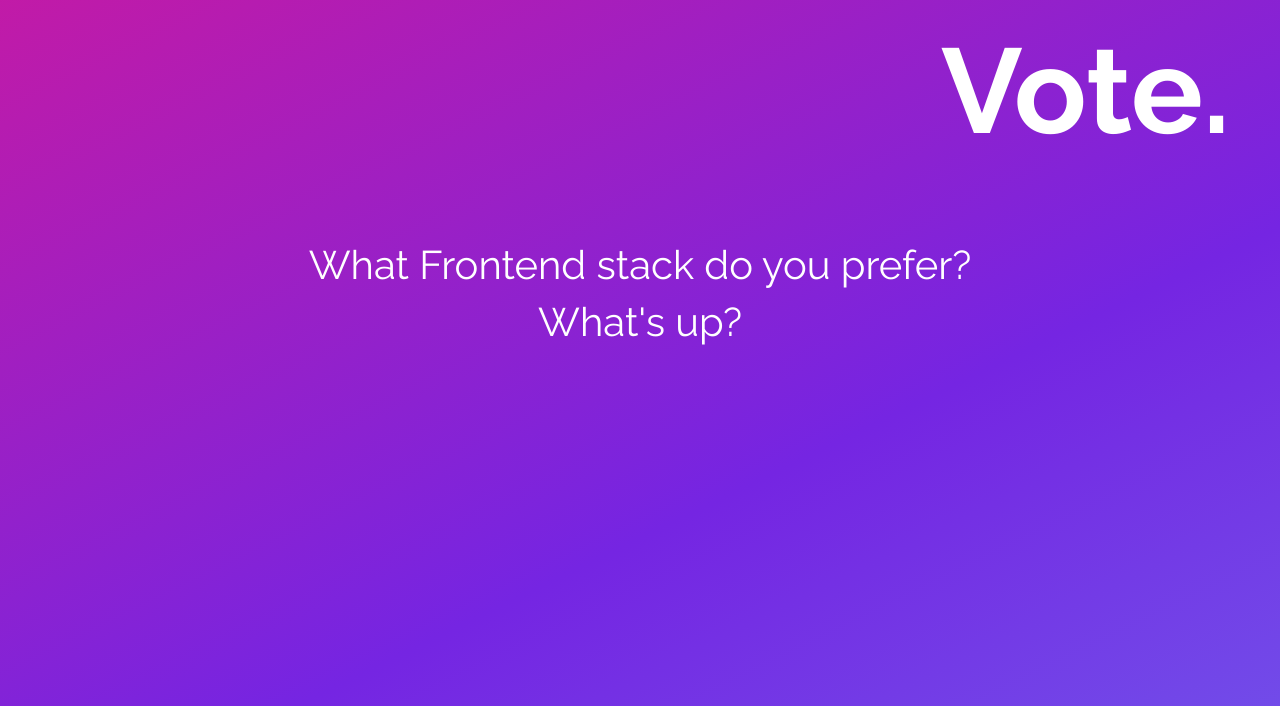
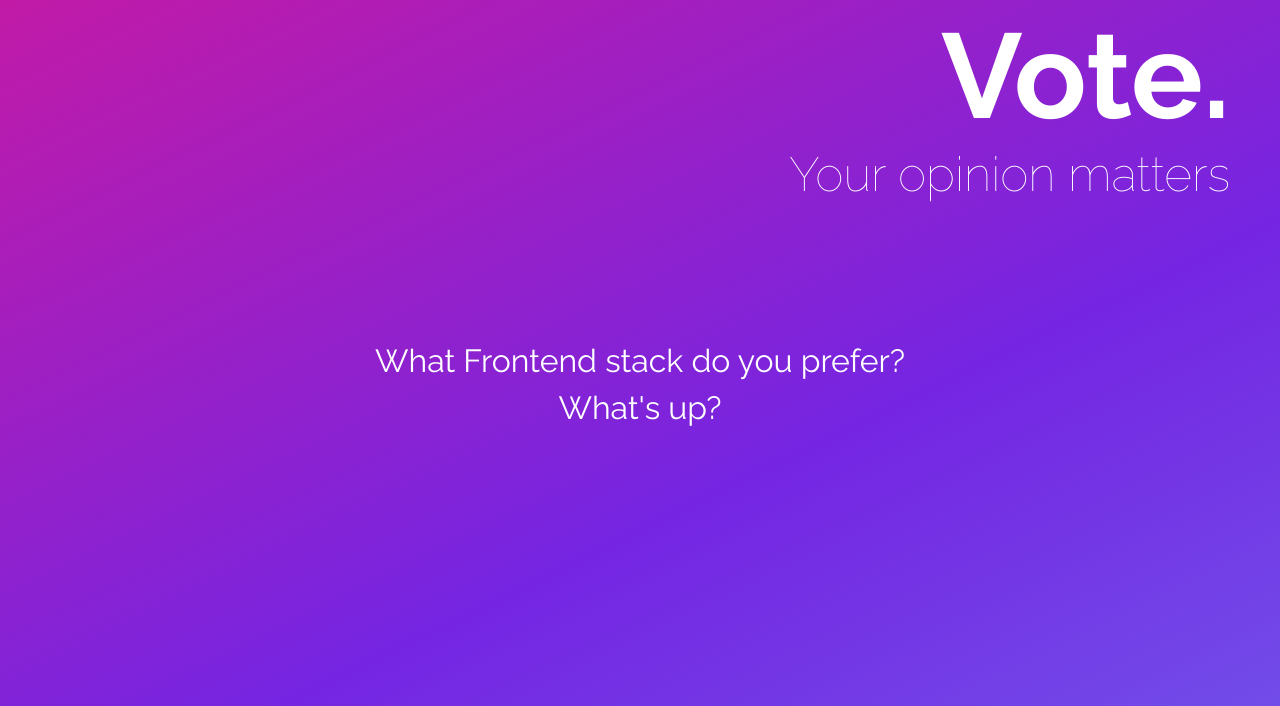
Before and after one commit to Mialy333/Django-Polls-Testing, a Django app: page /polls/ in a window 1280 px wide. Shown: the top 706 px of the page. Run offline with Django 5.2, Linux system fonts and the light colour scheme; data comes from the database, SQL or seed files in the repository.

Commit message:
ajustements margin du titre + Slogan avec design smart

```diff
--- a/polls/Templates/polls/index.html
+++ b/polls/Templates/polls/index.html
@@ -2,6 +2,8 @@
 <link rel="stylesheet" href="{% static 'polls/style.css' %}">
 
 <h1 class="poll-title">Vote.</h1>
+
+<h2 class="motto">Your opinion matters</h2>
 
 {% if latest_question_list %}
 <ul class="question-list">
--- a/polls/static/polls/style.css
+++ b/polls/static/polls/style.css
@@ -26,24 +26,32 @@ body {
     }
 }
 
-/* Style pour le titre centré */
+
 .poll-title {
     text-align: right;
     font-size: 7.5rem;
-    /* Taille du texte pour le titre */
     font-weight: bold;
     color: white;
-    /* Tu peux ajuster la couleur */
-    margin-top: 20px;
+    margin-top: 5px;
     margin-right: 50px;
+    margin-bottom: 0px;
+}
+
+.motto {
+    text-align: right;
+    font-size: 3rem;
+    font-weight: 100;
+    color: white;
+    margin-right: 50px;
+    margin-top: 0;
 }
 
 /* Style pour la liste des questions */
 .question-list {
     list-style-type: none;
     /* Supprimer les puces */
-    padding: 0;
-    margin-top: 30px;
+    padding: 30px;
+    margin-top: 100px;
     text-align: center;
     /* Centrer les questions */
 }
@@ -54,7 +62,7 @@ body {
 }
 
 .question-list li a {
-    font-size: 2.5rem;
+    font-size: 2rem;
     /* Taille des liens */
     color: white;
     /* Couleur des liens */
@@ -62,8 +70,6 @@ body {
 }
 
 .question-list li a:hover {
-    text-decoration: underline;
-    /* Effet au survol */
     color: yellow;
     /* Changement de couleur au survol */
 }
```
